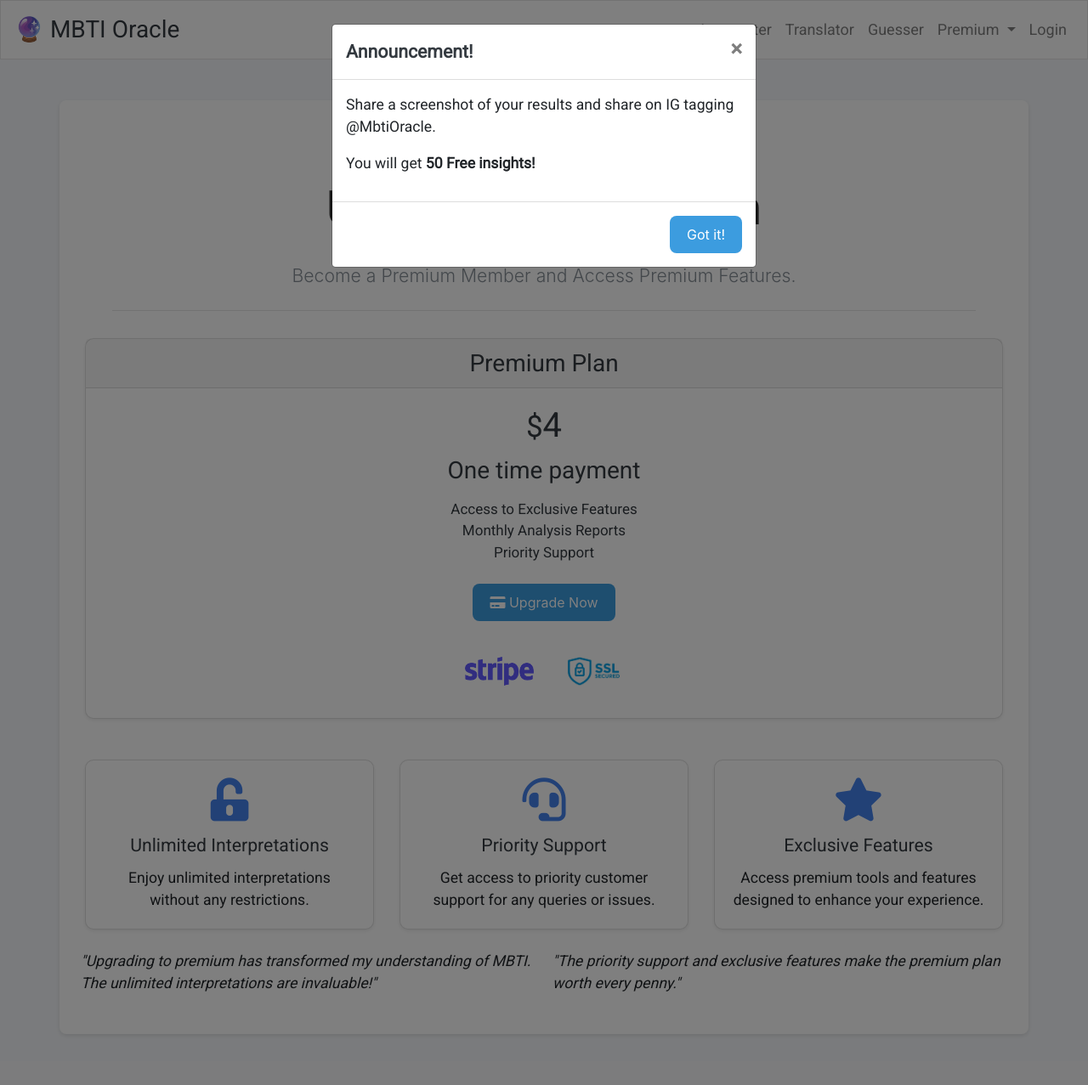
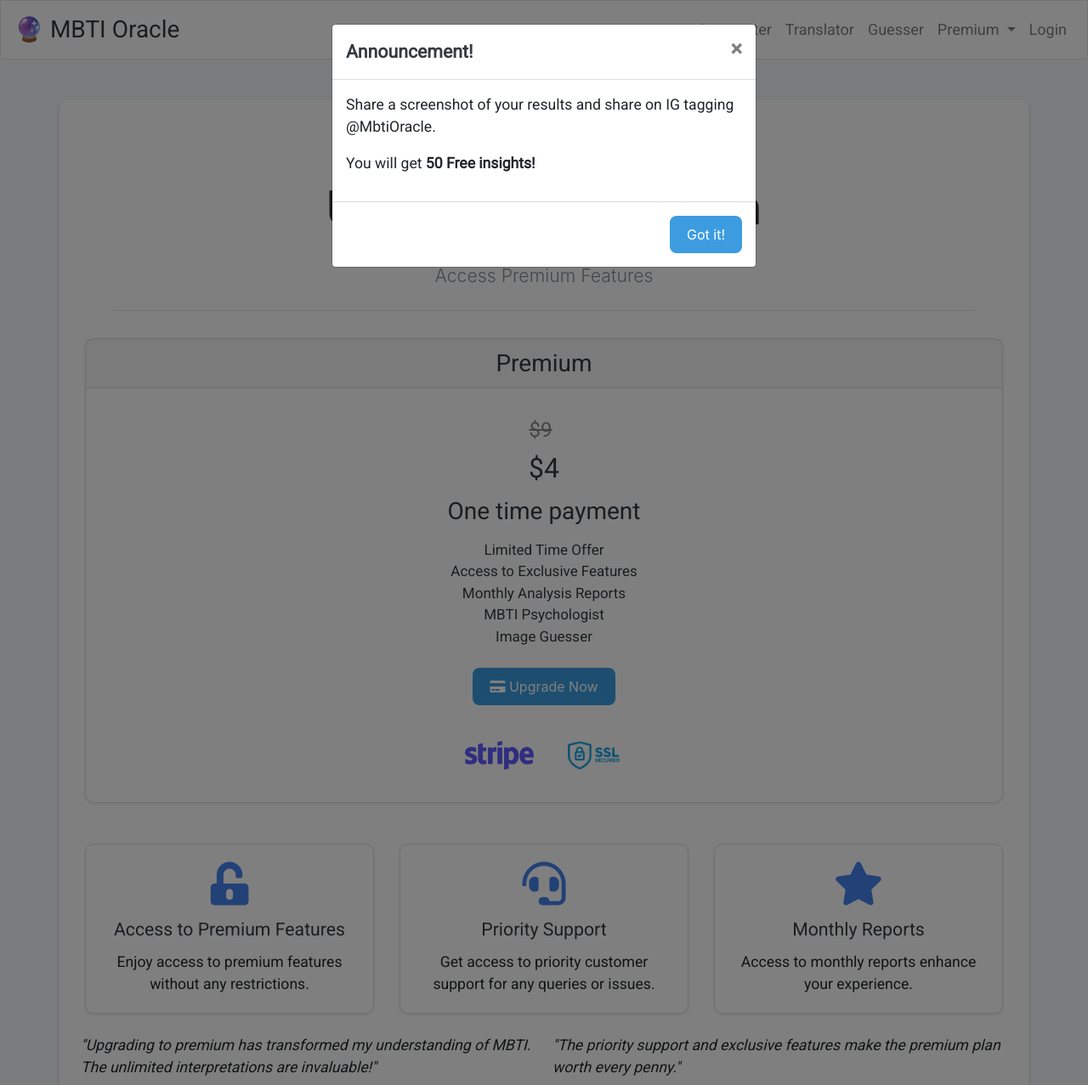
Before and after one commit to seniorchoi/mbti-interpreter, a Flask app: template templates/upgrade.html in a window 1280 px wide. Shown: the whole page at 85% size. Run offline with Flask 3, Linux system fonts and the light colour scheme; the template is opened without the code that fills it, so the values that code supplies are empty; data comes from the database, SQL or seed files in the repository; some libraries are stand-ins or nearby versions.

Commit message:
upgrade upgrade

```diff
--- a/static/styles.css
+++ b/static/styles.css
@@ -220,3 +220,15 @@
     max-height: 500px; /* Adjust this value as needed */
     overflow-y: auto;
 }
+
+
+.original-price {
+    text-decoration: line-through;
+    color: #888;
+    font-size: 1.5rem;
+    margin-right: 8px;
+  }
+
+  .discounted-price {
+    font-size: 2rem;
+  }
--- a/templates/upgrade.html
+++ b/templates/upgrade.html
@@ -7,7 +7,7 @@
     <!-- Hero Section -->
     <div class="jumbotron text-center bg-transparent">
         <h1 class="display-4">Upgrade to Premium</h1>
-        <p class="lead">Become a Premium Member and Access Premium Features.</p>
+        <p class="lead">Access Premium Features</p>
         <hr class="my-4">
     </div>
 
@@ -15,14 +15,22 @@
     <!-- Pricing Card -->
     <div class="card mb-5 shadow-sm">
         <div class="card-header text-center">
-            <h4 class="my-0 font-weight-normal">Premium Plan</h4>
+            <h4 class="my-0 font-weight-normal">Premium</h4>
         </div>
         <div class="card-body">
-            <h1 class="card-title pricing-card-title text-center"><small>$</small>4 </h1><h4 class="text-center"> One time payment</h4>
-            <ul class="list-unstyled mt-3 mb-4 text-center">
+            <h1 class="card-title pricing-card-title text-center">
+                <div>
+                <small class="original-price">$9</small> <!-- Original Price -->
+                </div>
+                <span class="discounted-price">$4</span>
+            </h1>
+              <h4 class="text-center">One time payment</h4>
+              <ul class="list-unstyled mt-3 mb-4 text-center">
+                <li>Limited Time Offer</li>
                 <li>Access to Exclusive Features</li>
                 <li>Monthly Analysis Reports</li>
-                <li>Priority Support</li>
+                <li>MBTI Psychologist</li>
+                <li>Image Guesser</li>
             </ul>
             <!-- Stripe Checkout Button -->
             <div class="text-center">
@@ -44,8 +52,8 @@
             <div class="card mb-4 shadow-sm">
                 <div class="card-body text-center">
                     <i class="fas fa-unlock-alt fa-3x mb-3 text-primary"></i>
-                    <h5 class="card-title">Unlimited Interpretations</h5>
-                    <p class="card-text">Enjoy unlimited interpretations without any restrictions.</p>
+                    <h5 class="card-title">Access to Premium Features</h5>
+                    <p class="card-text">Enjoy access to premium features without any restrictions.</p>
                 </div>
             </div>
         </div>
@@ -62,8 +70,8 @@
             <div class="card mb-4 shadow-sm">
                 <div class="card-body text-center">
                     <i class="fas fa-star fa-3x mb-3 text-primary"></i>
-                    <h5 class="card-title">Exclusive Features</h5>
-                    <p class="card-text">Access premium tools and features designed to enhance your experience.</p>
+                    <h5 class="card-title">Monthly Reports</h5>
+                    <p class="card-text">Access to monthly reports enhance your experience.</p>
                 </div>
             </div>
         </div>
```
Also changed, not shown: 2 other files.
